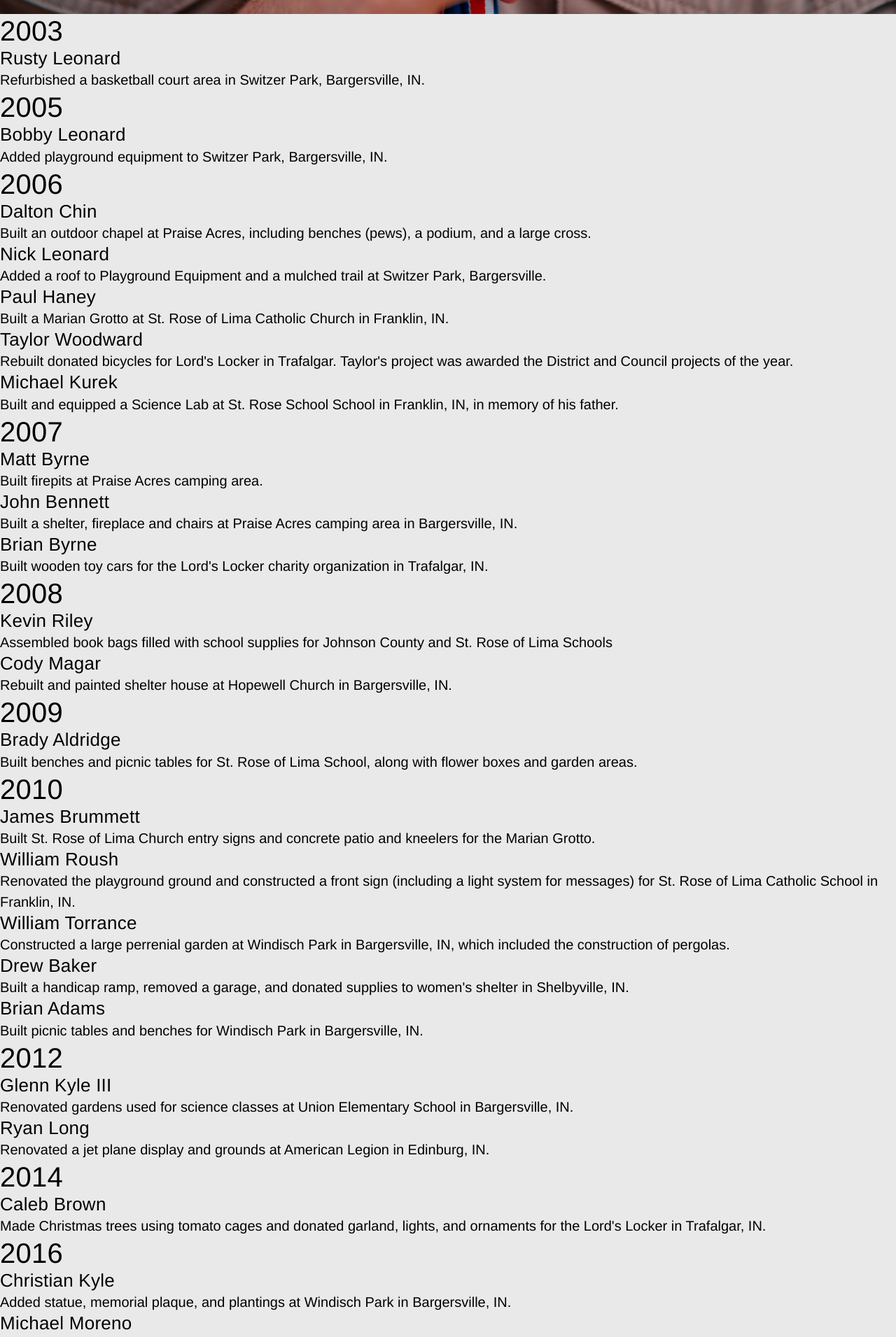
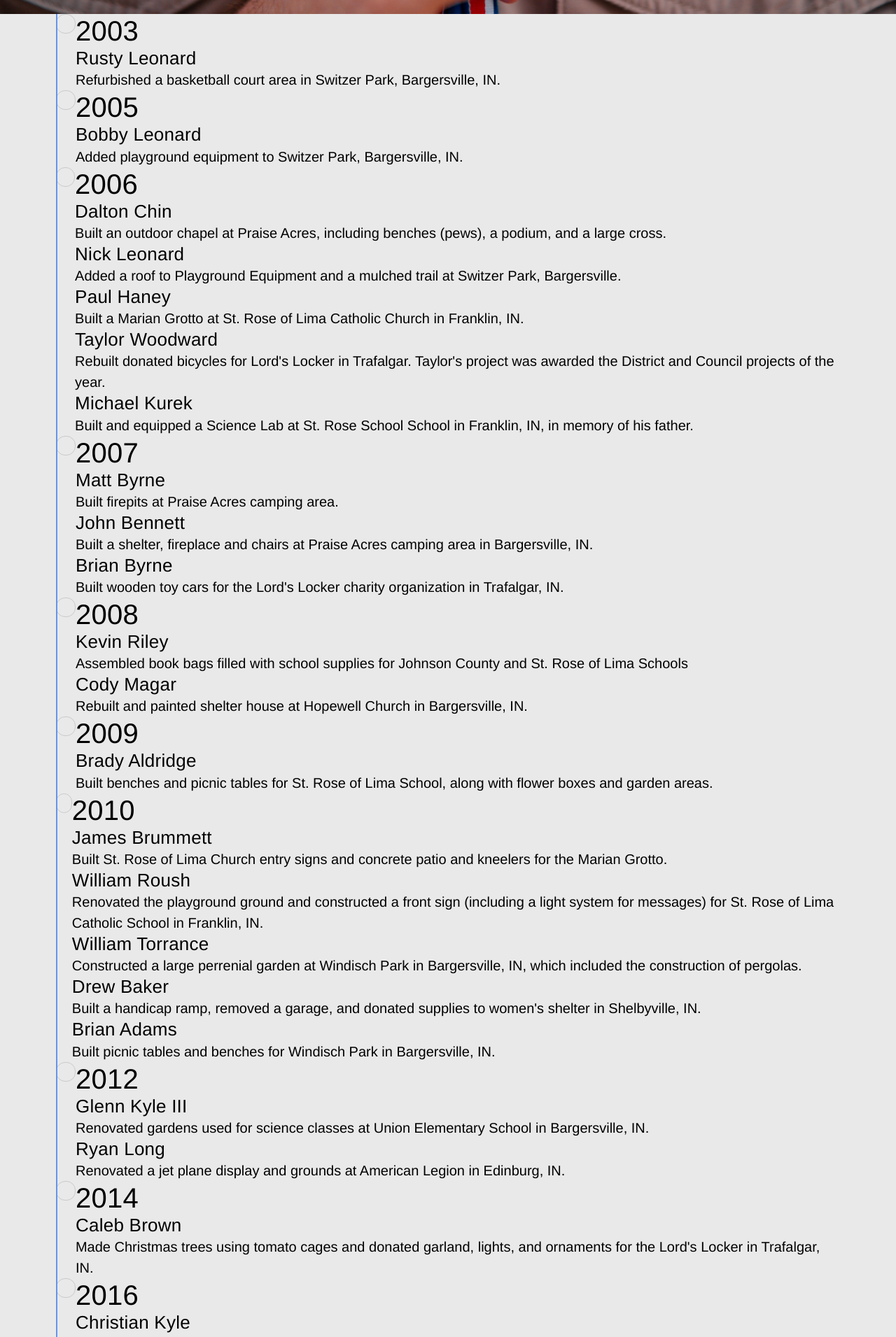
Before and after one commit to SATroop227Media/WebpageTroop227, a React (Vite) app: page /projects in a window 1280 px wide. Shown: the part 700-2611 px from the top of the page at 70% size. Built offline with nearby package versions, Linux system fonts and the light colour scheme.

Commit message:
initial styling for timeline

```diff
--- a/src/modules/main/routes/ProjectContent.tsx
+++ b/src/modules/main/routes/ProjectContent.tsx
@@ -1,5 +1,5 @@
 import eagle from "../../../assets/EagleScout1.jpg"
-
+import "../../../styles/components/project-timeline.css"
 // reference this: https://www.kenan-flagler.unc.edu/about/history/
 
 function ProjectContent() {
@@ -8,12 +8,10 @@ function ProjectContent() {
             <section className="project-hero">
                 <img src={eagle}/>
             </section>
-            <section className="project-content">
-                <div className="project__timeline-base">
-
-                </div>
+            <section className="project-timeline">
                 <ol className="project__year-list">
-                    <li>
+                    <li className="project__year">
+                        <div className="project__year-content">
                         <h2>2003</h2>
                         <ul className="project__project-list">
                             <li>
@@ -21,15 +19,19 @@ function ProjectContent() {
                                 <p>Refurbished a basketball court area in Switzer Park, Bargersville, IN.</p>
                             </li>
                         </ul>
+                        </div>
                     </li>
-                    <li>
+                    <li className="project__year">
+                        <div className="project__year-content">
                         <h2>2005</h2>
                         <ul className="project__project-list">
                             <h3>Bobby Leonard</h3>
                             <p>Added playground equipment to Switzer Park, Bargersville, IN.</p>
                         </ul>
+                        </div>
                     </li>
-                    <li>
+                    <li className="project__year">
+                        <div className="project__year-content">
                         <h2>2006</h2>
                         <ul className="project__project-list">
                             <li>
@@ -53,8 +55,10 @@ function ProjectContent() {
                                 <p>Built and equipped a Science Lab at St. Rose School School in Franklin, IN, in memory of his father.</p>
                             </li>
                         </ul>
+                        </div>
                     </li>
-                    <li>
+                    <li className="project__year">
+                        <div className="project__year-content">
                         <h2>2007</h2>
                         <ul className="project__project-list">
                             <li>
@@ -70,8 +74,10 @@ function ProjectContent() {
                                 <p>Built wooden toy cars for the Lord's Locker charity organization in Trafalgar, IN.</p>
                             </li>
                         </ul>
+                        </div>
                     </li>
-                    <li>
+                    <li className="project__year">
+                        <div className="project__year-content">
                         <h2>2008</h2>
                         <ul className="project__project-list">
                             <li>
@@ -83,8 +89,10 @@ function ProjectContent() {
                                 <p>Rebuilt and painted shelter house at Hopewell Church in Bargersville, IN.</p>
                             </li>
                         </ul>
+                        </div>
                     </li>
-                    <li>
+                    <li className="project__year">
+                        <div className="project__year-content">
                         <h2>2009</h2>
                         <ul className="project__project-list">
                             <li>
@@ -92,8 +100,10 @@ function ProjectContent() {
                                 <p>Built benches and picnic tables for St. Rose of Lima School, along with flower boxes and garden areas.</p>
                             </li>
                         </ul>
+                        </div>
                     </li>
-                    <li>
+                    <li className="project__year">
+                        <div className="project__year-content">
                         <h2>2010</h2>
                         <ul className="project__project-list">
                             <li>
@@ -117,8 +127,10 @@ function ProjectContent() {
                                 <p>Built picnic tables and benches for Windisch Park in Bargersville, IN.</p>
                             </li>
                         </ul>
+                        </div>
                     </li>
-                    <li>
+                    <li className="project__year">
+                        <div className="project__year-content">
                         <h2>2012</h2>
                         <ul className="project__project-list">
                             <li>
@@ -130,8 +142,10 @@ function ProjectContent() {
                                 <p>Renovated a jet plane display and grounds at American Legion in Edinburg, IN.</p>
                             </li>
                         </ul>
+                        </div>
                     </li>
-                    <li>
+                    <li className="project__year">
+                        <div className="project__year-content">
                         <h2>2014</h2>
                         <ul className="project__project-list">
                             <li>
@@ -139,8 +153,10 @@ function ProjectContent() {
                                 <p>Made Christmas trees using tomato cages and donated garland, lights, and ornaments for the Lord's Locker in Trafalgar, IN.</p>
                             </li>
                         </ul>
+                        </div>
                     </li>
-                    <li>
+                    <li className="project__year">
+                        <div className="project__year-content">
                         <h2>2016</h2>
                         <ul className="project__project-list">
                             <li>
@@ -156,8 +172,10 @@ function ProjectContent() {
                                 <p>Built a handicap ramp for St. Rose of Lima School modular building allowing school to meet ADA requirments.</p>
                             </li>
                         </ul>
+                        </div>
                     </li>
-                    <li>
+                    <li className="project__year">
+                        <div className="project__year-content">
                         <h2>2017</h2>
                         <ul className="project__project-list">
                             <li>
@@ -169,8 +187,10 @@ function ProjectContent() {
                                 <p>Renovated and landscaped at the American Legion in Franklin, IN.</p>
                             </li>
                         </ul>
+                        </div>
                     </li>
-                    <li>
+                    <li className="project__year">
+                        <div className="project__year-content">
                         <h2>2019</h2>
                         <ul className="project__project-list">
                             <li>
@@ -178,8 +198,10 @@ function ProjectContent() {
                                 <p>Built playground equipment, including gaga pit, at St. Rose of Lima School in Franklin, IN.</p>
                             </li>
                         </ul>
+                        </div>
                     </li>
-                    <li>
+                    <li className="project__year">
+                        <div className="project__year-content">
                         <h2>2020</h2>
                         <ul className="project__project-list">
                             <li>
@@ -191,8 +213,10 @@ function ProjectContent() {
                                 <p>Built Pre-School playground equipment at St. Rose of Lima Catholic School in Franklin, IN.</p>
                             </li>
                         </ul>
+                        </div>
                     </li>
-                    <li>
+                    <li className="project__year">
+                        <div className="project__year-content">
                         <h2>2022</h2>
                         <ul className="project__project-list">
                             <li>
@@ -204,8 +228,10 @@ function ProjectContent() {
                                 <p>Helped Resources of Hope in Whiteland IN move their inventory to a new facility and built clothing shelves for their new location.</p>
                             </li>
                         </ul>
+                        </div>
                     </li>
-                    <li>
+                    <li className="project__year">
+                        <div className="project__year-content">
                         <h2>2023</h2>
                         <ul className="project__project-list">
                             <li>
@@ -213,8 +239,10 @@ function ProjectContent() {
                                 <p>Created Christmas Care Packages for the Franklin Senior Citizens Center, and planned and emceed a party for the seniors, at which the care packages were distributed.</p>
                             </li>
                         </ul>
+                        </div>
                     </li>
-                    <li>
+                    <li className="project__year">
+                        <div className="project__year-content">
                         <h2>2024</h2>
                         <ul className="project__project-list">
                             <li>
@@ -222,6 +250,7 @@ function ProjectContent() {
                                 <p>Built a Covid-19 Memorial at Franklin IN Park, honoring emergency workers, first responders, and those who died during the COVID-19 epidemic.  The memorial included a timecapsule with letters and articles discussing life during the epidemic. Braiddinn's project was awarded the District and Council project of the year.</p>
                             </li>
                         </ul>
+                        </div>
                     </li>
                 </ol>
             </section>
--- /dev/null
+++ b/src/styles/components/project-timeline.css
@@ -0,0 +1,27 @@
+.project-timeline {
+    position: relative;
+    padding-inline: var(--global-layout-padding-gutter);
+}
+
+.project__year-list::before {
+    content: '';
+    display: block;
+    position: absolute;
+    top: 0;
+    width: 0;
+    height: 100%;
+    border-left: 2px solid cornflowerblue;
+}
+
+.project__year {
+    display: flex;
+}
+
+.project__year::before {
+    content: '';
+    display: block;
+    width: 26px;
+    height: 26px;
+    border-radius: 13px;
+    border: 1px solid #cacaca;
+}
```
